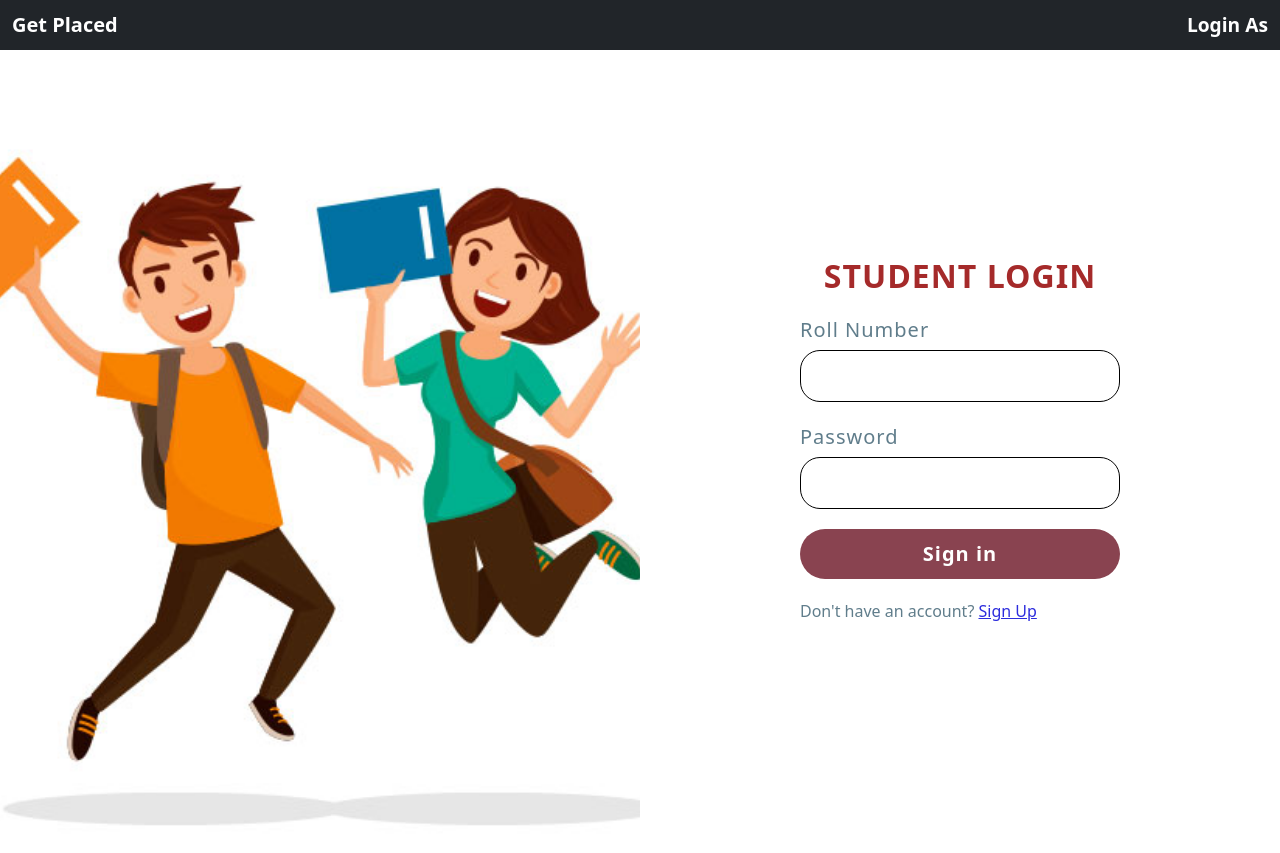
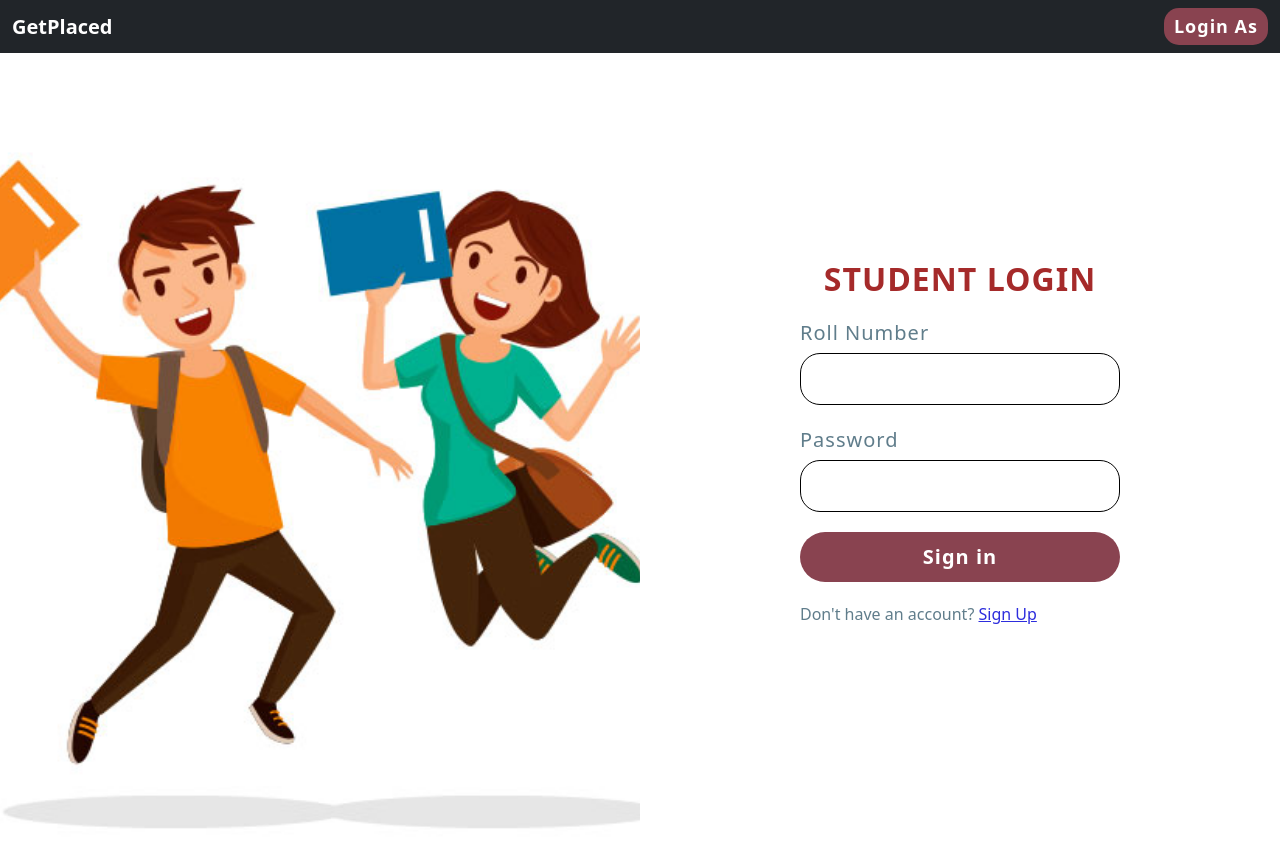
Before and after one commit to P-M-22/GetPlaced-frontend, a plain HTML site: page slogin.html in a window 1280 px wide. Drawn offline with nearby package versions, Linux system fonts and the light colour scheme.

Commit message:
navbar-changes

```diff
--- a/slogin.html
+++ b/slogin.html
@@ -14,7 +14,7 @@
 <body>
     <nav class="navbar navbar-dark bg-dark" >
         <div class="container-fluid">
-          <span id="mainTitle" class="navbar-brand mb-0 h1">Get Placed</span>
+          <span id="mainTitle" class="navbar-brand mb-0 h1">GetPlaced</span>
           <span id="loginas"><a href="loginAs.html"><input type="submit" value="Login As" name=""></a></span>
         </div>
     </nav>
@@ -35,7 +35,7 @@
                         <input type="password" name="">
                     </div>
                     <div class="inputBox">
-                        <input type="submit" value="Sign in" name="">
+                        <a href="studDash.html"><input type="submit" value="Sign in" name=""></a>
                     </div>
                     <div class="inputBox">
                         <p>Don't have an account? <a href="sRegister.html">Sign Up</a></p>
--- a/styles.css
+++ b/styles.css
@@ -7,11 +7,20 @@
     font-weight: bolder;
 }
 #loginas a input{
-    font-weight: bolder;
-    font-size: 1.2em;
-    background: transparent;
-    border: 0;
+    background: #894350;
     color: white;
+    font-weight: bold;
+    font-size: large;
+    outline: none;
+    border: none;
+    cursor: pointer;
+    border-radius: 15px;
+    padding: 5px 10px;
+    text-align: center;
+    letter-spacing: 1px;
+}
+#loginas a input:hover{
+    background: #975b66;
 }
 #heading{
     padding-top: 20px;
```
Also changed, not shown: flogin.html (+1 -1 lines), intexp.html (+3 -27 lines), sRegister.html (+1 -1 lines).
